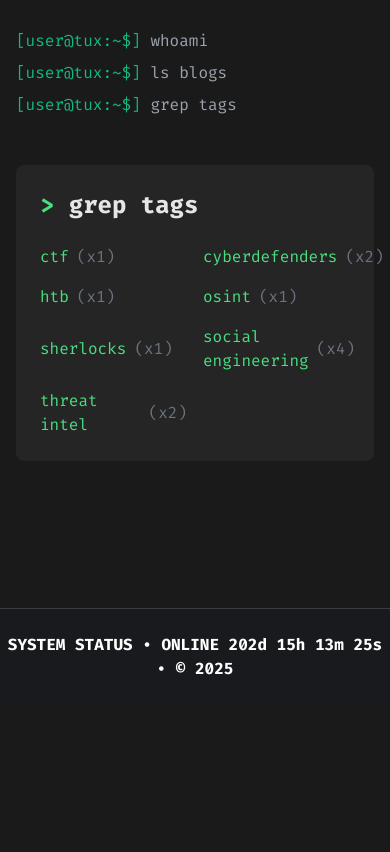
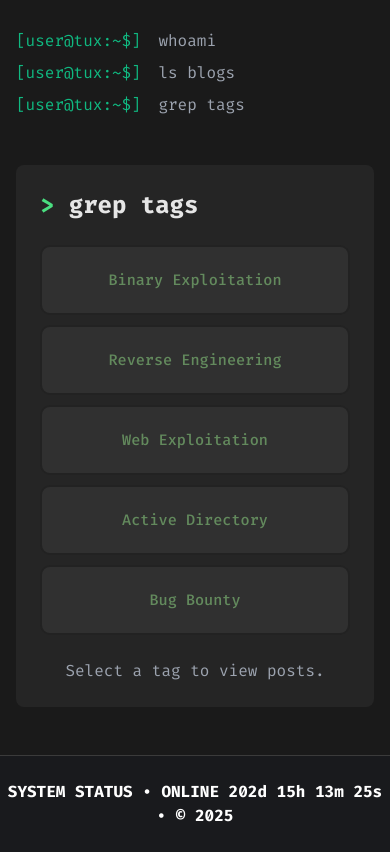
Before and after one commit to Tux-n00b/Tux-n00b.github.io, a plain HTML site: page project/tags.html in a window 390 px wide. Shown: the part 139-991 px from the top of the page. Before the commit the page ends 844 px from the top, so only its background shows below. Drawn offline with nearby package versions, Linux system fonts and the light colour scheme.

Commit message:
upgrades

```diff
--- a/blog.json
+++ b/blog.json
@@ -10,9 +10,9 @@
 
   "kioptrix5": {
     "title": "Kioptrix 5",
-    "date": "2025-02-15",
+    "date": "2025-02-07",
     "description": "Kioptrix 5",
-    "tags": ["security", "ctf"],
+    "tags": ["Active Directory", "Web Exploitation"],
     "slug": "kioptrix5",
     "thumbnail": "/assets/Thumbnails/kioptrix5.png"
   }
--- a/project/css/style.css
+++ b/project/css/style.css
@@ -1,4 +1,3 @@
-
 body {
     font-family: 'Fira Code', monospace;
     background-color: #1a1a1a;
@@ -58,11 +57,15 @@ body {
 /* Navigation styles */
 .nav-command {
     color: #9ca3af;
-    transition: color 0.2s;
+    transition: color 0.2s, background 0.2s;
+    padding: 0.15em 0.5em;
+    border-radius: 0.25em;
 }
 
 .nav-command:hover {
-    color: #ffffff;
+    color: #4e4e4e;
+    background: #3f523c;
+    text-shadow: 0 0 4px #1c271a, 0 0 2px #a9eb9e;
 }
 
 .nav-prompt {
@@ -93,7 +96,7 @@ body {
     animation: terminalFadeIn 0.3s ease-out forwards;
     min-width: 300px;
     max-width: 90%;
-    box-shadow: 0 0 20px rgba(0, 255, 0, 0.2);
+    box-shadow: 0 0 20px rgba(67, 68, 67, 0.2);
 }
 
 /* Make sure it appears above other content */
@@ -262,3 +265,69 @@ body {
     font-size: 0.75rem;
     font-family: 'Fira Code', monospace;
 }
+
+/* Tag button hover effect */
+.tag-btn {
+    transition: background 0.2s, color 0.2s, box-shadow 0.3s cubic-bezier(0.4,0,0.2,1);
+}
+.tag-btn:hover {
+    background-color: #10b981; /* Tailwind green-400 */
+    color: #18181b; /* graphite/terminal bg */
+    box-shadow: 0 0 16px 2px #10b981, 0 2px 8px rgba(0,0,0,0.2);
+}
+
+/* Tag cards container for flex layout */
+.tags-cards {
+  display: flex;
+  flex-wrap: wrap;
+  gap: 15px;
+  justify-content: flex-start;
+}
+
+/* Individual tag card */
+.tag-card {
+  display: flex;
+  align-items: center;
+  justify-content: center;
+  flex-direction: column;
+  text-align: center;
+  height: 100px;
+  width: 120px;
+  border-radius: 10px;
+  color: #638a5d;
+  background: #303030;
+  border: 2px solid #222;
+  font-family: 'Fira Code', 'PT Mono', monospace;
+  font-size: 1rem;
+  font-weight: 500;
+  cursor: pointer;
+  box-shadow: 0 0 0 0 #a9eb9e;
+  transition: transform 0.4s cubic-bezier(0.4,0,0.2,1), box-shadow 0.4s cubic-bezier(0.4,0,0.2,1), filter 0.4s;
+}
+
+.tag-card:hover {
+  transform: scale(1.15);
+  box-shadow: 0 0 16px 4px rgba(59, 116, 59, 0.2), 0 2px 8px rgba(67, 68, 67, 0.2);
+  border-color: #577552;
+  z-index: 2;
+}
+
+.tags-cards:hover > .tag-card:not(:hover) {
+  filter: blur(6px) grayscale(0.3);
+  transform: scale(0.92);
+  z-index: 1;
+}
+
+/* Responsive for mobile */
+@media (max-width: 600px) {
+  .tag-card {
+    width: 100%;
+    min-width: 0;
+    height: 70px;
+    font-size: 0.95rem;
+  }
+  .tags-cards {
+    flex-direction: column;
+    gap: 10px;
+  }
+}
--- a/project/js/blogs.js
+++ b/project/js/blogs.js
@@ -24,6 +24,8 @@ document.addEventListener('DOMContentLoaded', async function() {
 
         // Convert to array if needed
         const posts = Array.isArray(postsData.posts) ? postsData.posts : Object.values(postsData);
+        // Sort posts by date descending
+        posts.sort((a, b) => new Date(b.date) - new Date(a.date));
 
         if (posts.length === 0) {
             container.innerHTML = '<p class="text-gray-400">No posts found</p>';
--- a/project/js/post.js
+++ b/project/js/post.js
@@ -61,9 +61,11 @@ function renderPost(meta, content) {
     tagsContainer.innerHTML = '';
     if (meta.tags && meta.tags.length > 0) {
         meta.tags.forEach(tag => {
-            const tagElement = document.createElement('span');
-            tagElement.className = 'post-tag';
+            const tagElement = document.createElement('a');
+            tagElement.className = 'post-tag cursor-pointer hover:bg-green-700 hover:text-black transition';
             tagElement.textContent = tag;
+            tagElement.href = `/project/tags.html?tag=${encodeURIComponent(tag)}`;
+            tagElement.title = `Show all posts tagged with ${tag}`;
             tagsContainer.appendChild(tagElement);
         });
     }
--- a/project/js/tags.js
+++ b/project/js/tags.js
@@ -1,38 +1,85 @@
-// Tags data
-const tags = {
-    "ctf": 1,
-    "cyberdefenders": 2,
-    "htb": 1,
-    "osint": 1,
-    "sherlocks": 1,
-    "social engineering": 4,
-    "threat intel": 2
-};
+// Predefined tags
+const predefinedTags = [
+    "Binary Exploitation",
+    "Reverse Engineering",
+    "Web Exploitation",
+    "Active Directory",
+    "Bug Bounty"
+];
 
-function loadTags() {
-    const tagsContainer = document.getElementById('tags-container');
+let allPosts = [];
+let activeTag = null;
 
-    for (const [tag, count] of Object.entries(tags)) {
-        const tagDiv = document.createElement('div');
-        tagDiv.className = 'flex items-center';
+// Render tag buttons
+function renderTags() {
+    const tagList = document.getElementById('tag-list');
+    tagList.className = 'tags-cards mb-6';
+    tagList.innerHTML = '';
+    predefinedTags.forEach(tag => {
+        const card = document.createElement('button');
+        card.className = `tag-card${activeTag === tag ? ' ring-2 ring-green-400' : ''}`;
+        card.textContent = tag;
+        card.onclick = () => {
+            activeTag = tag;
+            renderTags();
+            renderPosts();
+        };
+        tagList.appendChild(card);
+    });
+}
 
-        const tagElement = document.createElement('span');
-        tagElement.className = 'text-green-400 mr-2';
-        tagElement.textContent = tag;
+// Render posts grid
+function renderPosts() {
+    const grid = document.getElementById('posts-grid');
+    grid.innerHTML = '';
+    if (!activeTag) {
+        grid.innerHTML = '<div class="text-gray-400 col-span-full text-center">Select a tag to view posts.</div>';
+        return;
+    }
+    const filtered = allPosts
+        .filter(post => Array.isArray(post.tags) && post.tags.some(t => t.toLowerCase() === activeTag.toLowerCase()))
+        .sort((a, b) => new Date(b.date) - new Date(a.date));
+    if (filtered.length === 0) {
+        grid.innerHTML = `<div class="text-gray-400 col-span-full text-center">No posts found for <span class='text-green-400'>${activeTag}</span>.</div>`;
+        return;
+    }
+    filtered.forEach(post => {
+        const card = document.createElement('div');
+        card.className = 'blog-card bg-gray-800 p-6 rounded-lg hover:border-green-400 border border-gray-700 transition flex flex-col';
+        card.innerHTML = `
+            <img src="${post.thumbnail || '/assets/Thumbnails/default-thumb.jpg'}" alt="${post.title}" class="w-full h-40 object-cover rounded mb-4">
+            <h3 class="text-xl font-bold text-green-400 mb-2">${post.title}</h3>
+            <p class="text-gray-400 text-sm mb-1">${new Date(post.date).toLocaleDateString()}</p>
+            <p class="text-gray-300 mb-3 flex-grow">${post.description || ''}</p>
+            <a href="post.html?slug=${encodeURIComponent(post.slug)}" class="read-more text-cyan-400 hover:underline mt-auto">Read more →</a>
+        `;
+        grid.appendChild(card);
+    });
+}
 
-        const countElement = document.createElement('span');
-        countElement.className = 'text-gray-500';
-        countElement.textContent = `(x${count})`;
-
-        tagDiv.appendChild(tagElement);
-        tagDiv.appendChild(countElement);
-        tagsContainer.appendChild(tagDiv);
+// Fetch posts from blog.json
+async function loadPosts() {
+    try {
+        const res = await fetch('../../blog.json');
+        const data = await res.json();
+        allPosts = Object.values(data);
+        // Check for tag in URL
+        const urlParams = new URLSearchParams(window.location.search);
+        const tagFromUrl = urlParams.get('tag');
+        if (tagFromUrl && predefinedTags.includes(tagFromUrl)) {
+            activeTag = tagFromUrl;
+        }
+        renderTags();
+        renderPosts();
+    } catch (e) {
+        document.getElementById('posts-grid').innerHTML = '<div class="text-red-400">Failed to load posts.</div>';
     }
 }
 
-// Load tags when page loads
-document.addEventListener('DOMContentLoaded', loadTags);
+document.addEventListener('DOMContentLoaded', loadPosts);
 
-document.querySelector('.home-btn')?.addEventListener('click', () => {
+// Home button navigation
+const homeBtn = document.querySelector('.home-btn');
+homeBtn && homeBtn.addEventListener('click', () => {
     window.location.href = '../index.html';
 });
--- a/project/tags.html
+++ b/project/tags.html
@@ -1,4 +1,3 @@
-
 <!DOCTYPE html>
 <html lang="en" class="dark">
 <head>
@@ -8,6 +7,8 @@
     <script src="https://cdn.tailwindcss.com"></script>
     <link href="https://fonts.googleapis.com/css2?family=Fira+Code:wght@400;500;700&display=swap" rel="stylesheet">
     <link href="./css/style.css" rel="stylesheet">
+    <link rel="icon" type="image/png" sizes="32x32" href="./assets/images/@concept_data_communication_network_background_digital_technology_satellite_icon_262671.png">
+    <link rel="shortcut icon" href="./assets/images/@concept_data_communication_network_background_digital_technology_satellite_icon_262671.png">
 </head>
 <body class="min-h-screen flex flex-col">
     <!-- Header with Dark Mode Toggle -->
@@ -34,8 +35,11 @@
     <!-- Main Content -->
     <main class="flex-grow container mx-auto px-4">
         <section class="terminal-bg p-6 rounded-lg mb-12">
-            <h2 class="text-2xl font-bold mb-6"><span class="text-green-400">></span> grep tags</h2>
-            <div class="grid grid-cols-2 md:grid-cols-3 gap-4" id="tags-container"></div>
+            <h2 class="text-2xl font-bold mb-6"><span class="text-green-400">&gt;</span> grep tags</h2>
+            <!-- Tag Buttons -->
+            <div id="tag-list" class="flex flex-wrap gap-2 mb-6"></div>
+            <!-- Posts Grid -->
+            <div id="posts-grid" class="grid grid-cols-1 sm:grid-cols-2 md:grid-cols-3 gap-6"></div>
         </section>
     </main>
 
```
Also changed, not shown: index.html (+2 -0 lines), project/blogs.html (+2 -0 lines), project/post.html (+2 -0 lines), assets/icon/concept_data_communication_network_background_digital_technology_satellite_icon_262671.png (added).
